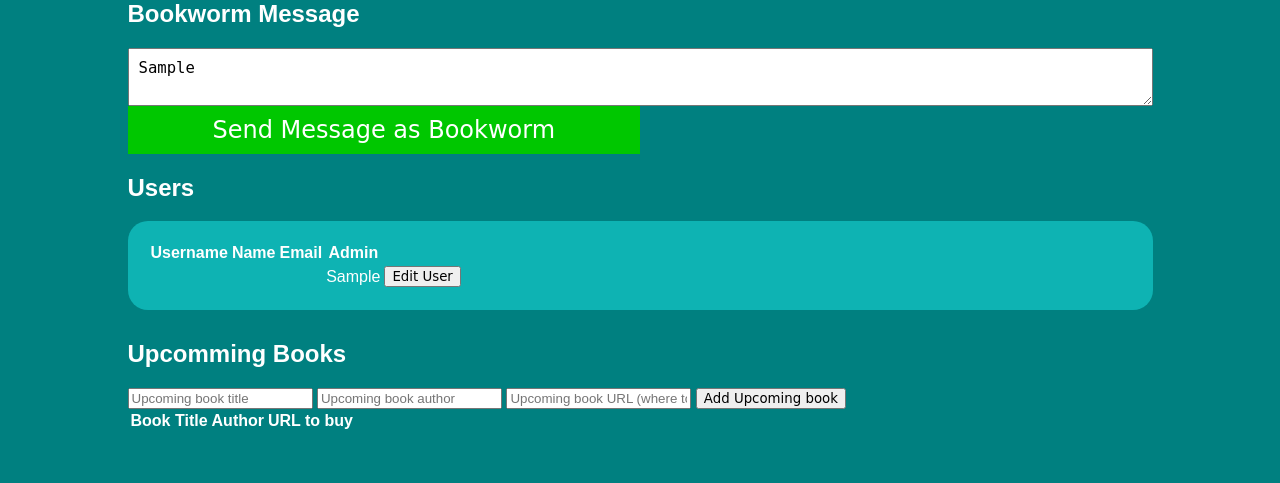
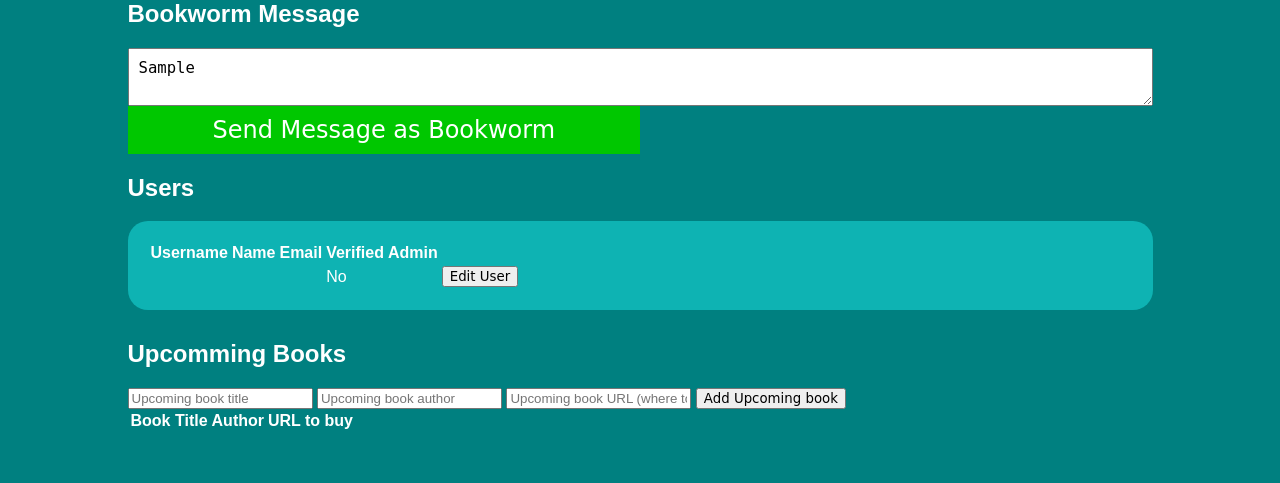
Before and after one commit to BrandonLaDuke/Book-Club, a PHP site: page /sullivan/adminpanel.php in a window 1280 px wide. Shown: the part 371-854 px from the top of the page. Run offline with PHP 8.4, Linux system fonts and the light colour scheme; the visitor is signed in with stand-in values (Sample User, id 1); tables that the repository leaves empty or names only in its code hold one stand-in row (values such as "Sample post"); data that the repository does not hold is empty; a stand-in replaces the project's code that opens the database connection; some web fonts are replaced.

Commit message:
Changed how admins and verified users are displayed on the admin panel

```diff
--- a/adminpanel.php
+++ b/adminpanel.php
@@ -45,6 +45,7 @@
             <th>Username</th>
             <th>Name</th>
             <th>Email</th>
+            <th>Verified</th>
             <th>Admin</th>
           </tr>
           <?php while ($row = mysqli_fetch_assoc($result)) { ?>
@@ -52,7 +53,8 @@
             <td><?php echo $row['uidUsers']; ?></td>
             <td><span><?php echo $row['firstName']; ?></span> <span><?php echo $row['lastName'] ?></span></td>
             <td><?php echo $row['emailUsers']; ?></td>
-            <td><?php echo $row['admin'] ?></td>
+            <td><?php if ($row['active'] == 1) { echo "Yes";} else {echo "No";}; ?></td>
+            <td><?php if ($row['active'] == 1) { echo "Admin";} ?></td>
             <td>
               <form class="" action="includes/admin-action.inc.php" method="post">
                 <button type="submit" name="edituser">Edit User</button>
```
